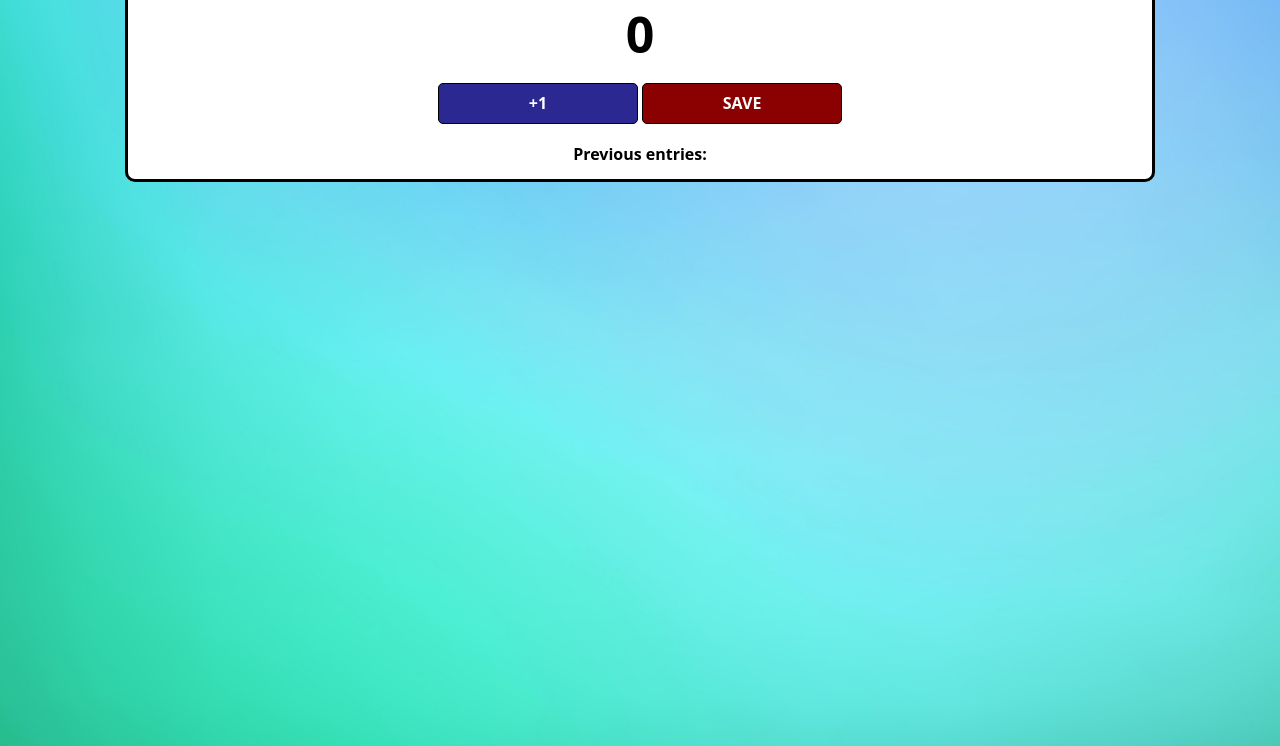
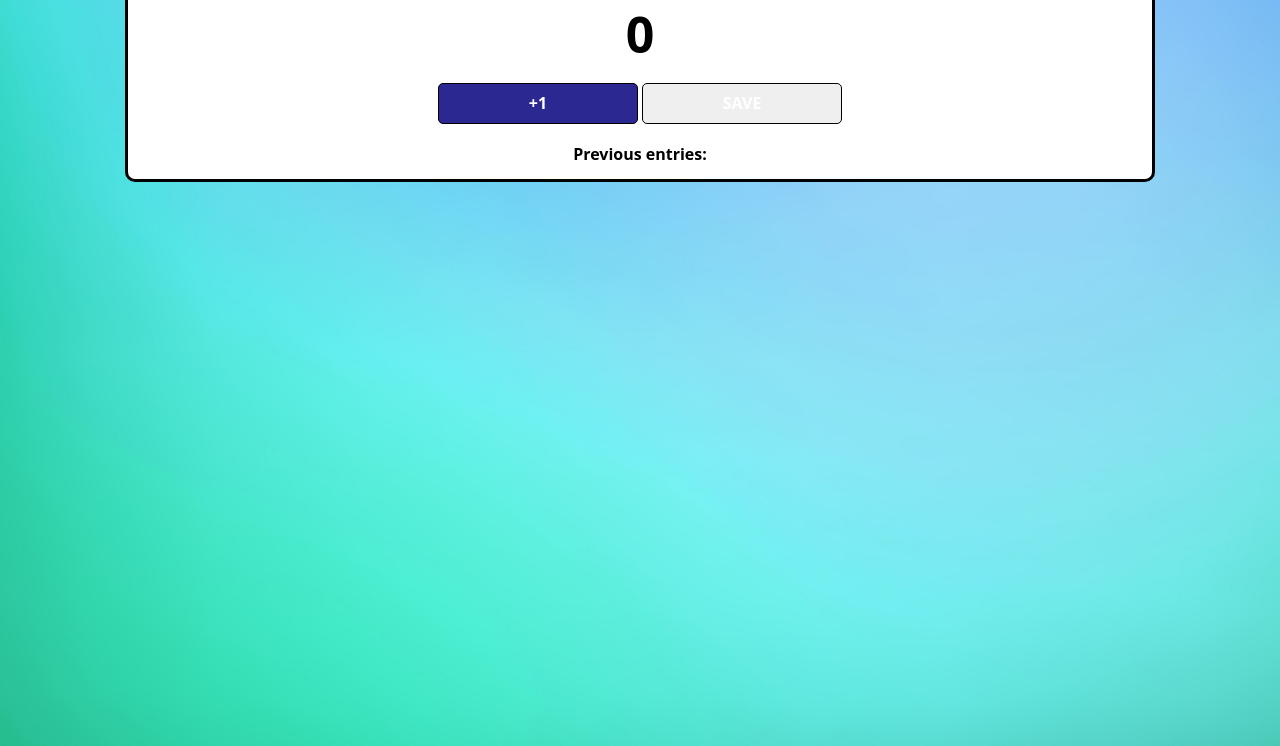
Before and after one commit to professor-nick/job-app-counter, a plain HTML site: page index.html in a window 1280 px wide. Shown: the part 54-800 px from the top of the page. Drawn offline with nearby package versions, Linux system fonts and the light colour scheme.

Commit message:
Update index.css
Changing the button to bright orange to show Matthew the auto-updating to the web app

```diff
--- a/index.css
+++ b/index.css
@@ -41,7 +41,7 @@ button {
 }
 
 #save-btn {
-    background: darkred;
+    background: brightorange;
 }
 
 #save-el {
```
